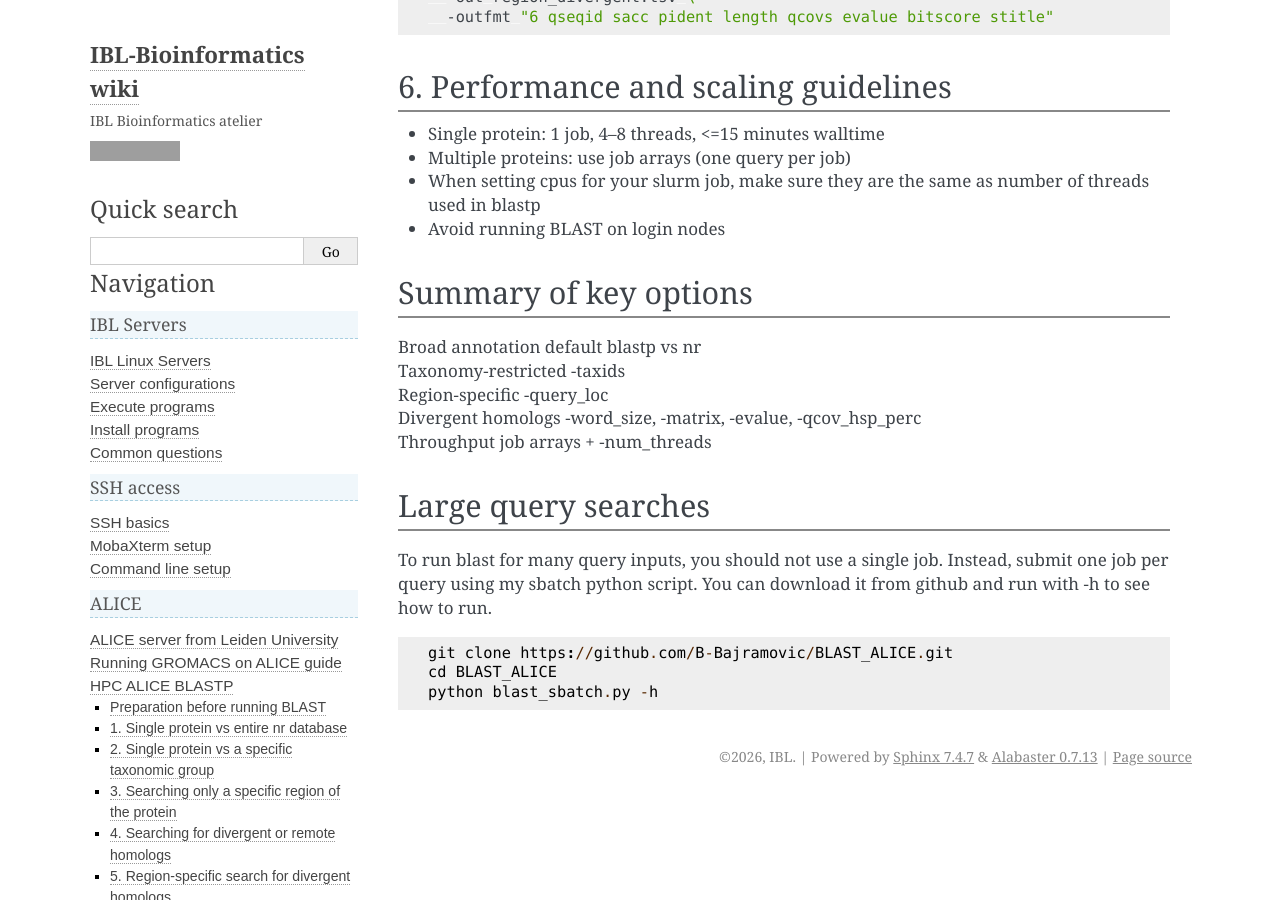
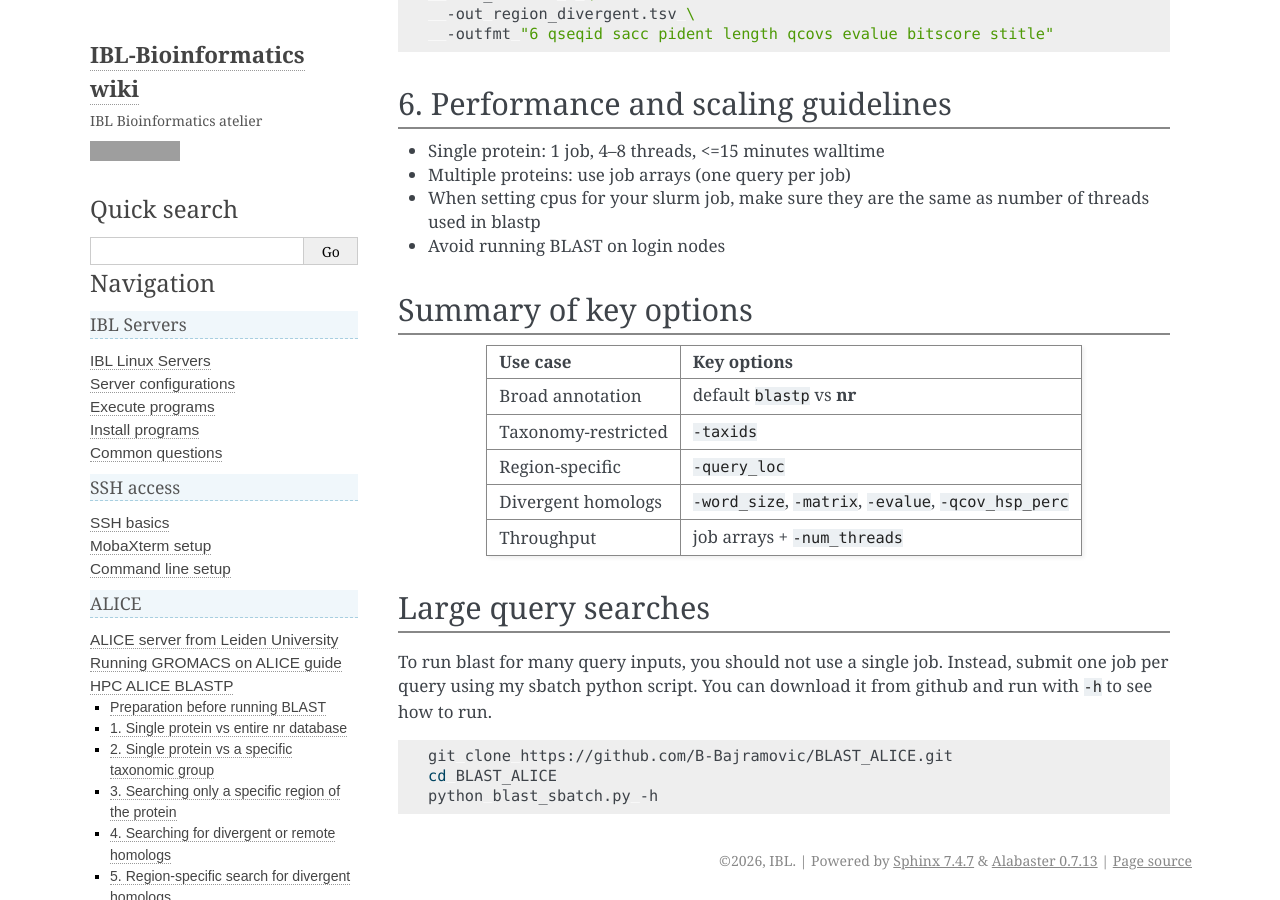
Before and after one commit to IBL-bioinfo/IBL-bioinformatics-wiki, a Sphinx documentation site: the page built from docs/source/alice/how_to_run_blastp.md, in a window 1280 px wide and 900 px high, scrolled down 2299 px. Built offline with Sphinx 7.4.7, drawn with Linux system fonts in a browser that asks for light colours; grey boxes are pictures that could not be loaded.

Commit message:
Enhance documentation formatting for AlphaFold3, BLASTP, and tabular output guide to improve readability and consistency

````diff
--- a/docs/source/alice/how_to_run_blastp.md
+++ b/docs/source/alice/how_to_run_blastp.md
@@ -1,5 +1,7 @@
 # HPC ALICE BLASTP
+
 *By Belmin Bajramovic [@B-Bajramovic](https://github.com/B-Bajramovic)*
+
 This guide shows common BLASTP use cases using built-in BLAST options.
 
 ## Preparation before running BLAST
@@ -120,17 +122,19 @@ blastp \
 
 ## Summary of key options
 
-Broad annotation        default blastp vs nr
-Taxonomy-restricted     -taxids
-Region-specific         -query_loc
-Divergent homologs      -word_size, -matrix, -evalue, -qcov_hsp_perc
-Throughput              job arrays + -num_threads
+| Use case | Key options |
+| --- | --- |
+| Broad annotation | default `blastp` vs **nr** |
+| Taxonomy-restricted | `-taxids` |
+| Region-specific | `-query_loc` |
+| Divergent homologs | `-word_size`, `-matrix`, `-evalue`, `-qcov_hsp_perc` |
+| Throughput | job arrays + `-num_threads` |
 
 ## Large query searches
 
-To run blast for many query inputs, you should not use a single job. Instead, submit one job per query using my sbatch python script. You can download it from github and run with -h to see how to run.
+To run blast for many query inputs, you should not use a single job. Instead, submit one job per query using my sbatch python script. You can download it from github and run with `-h` to see how to run.
 
-```
+```sh
 git clone https://github.com/B-Bajramovic/BLAST_ALICE.git
 cd BLAST_ALICE
 python blast_sbatch.py -h
````
Also changed, not shown: docs/source/alice/AlphaFold3.md (+1 -1 lines), docs/source/basic_tools/tabular_output_guide.md (+25 -31 lines).
